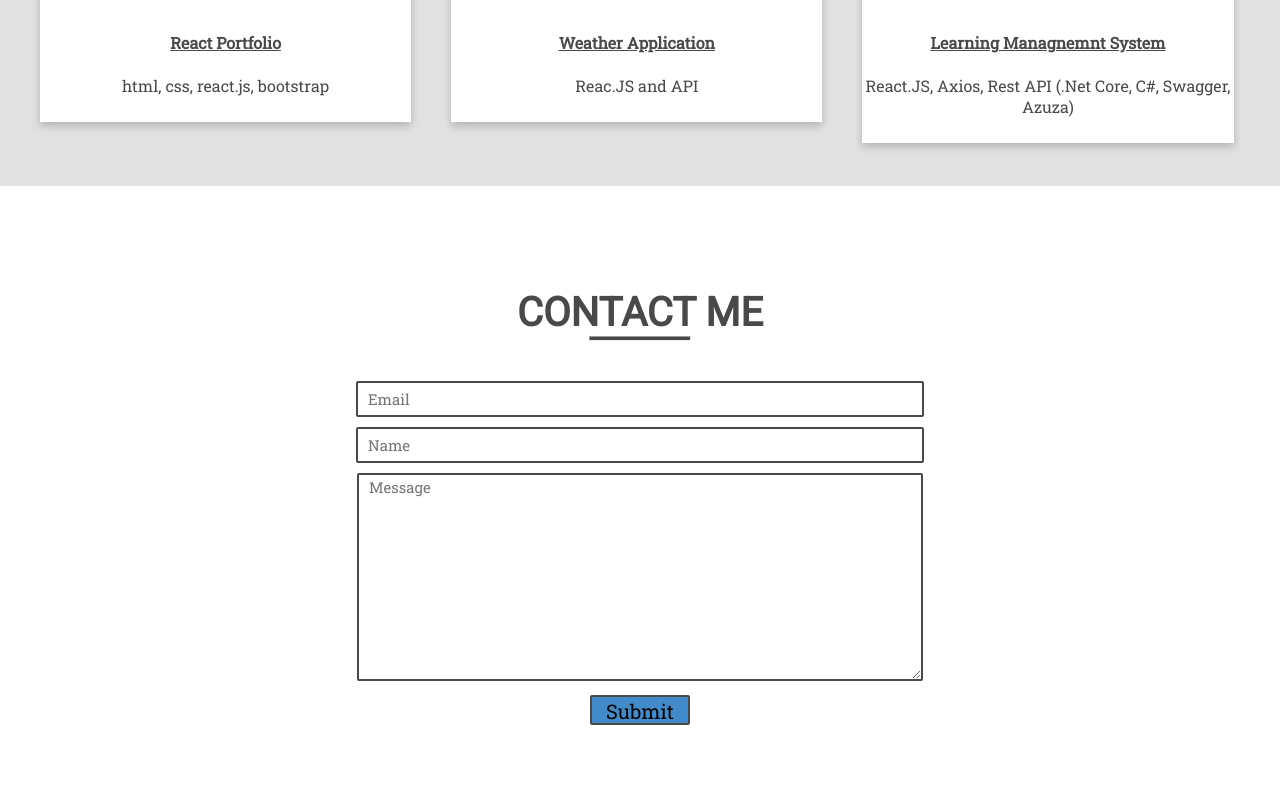
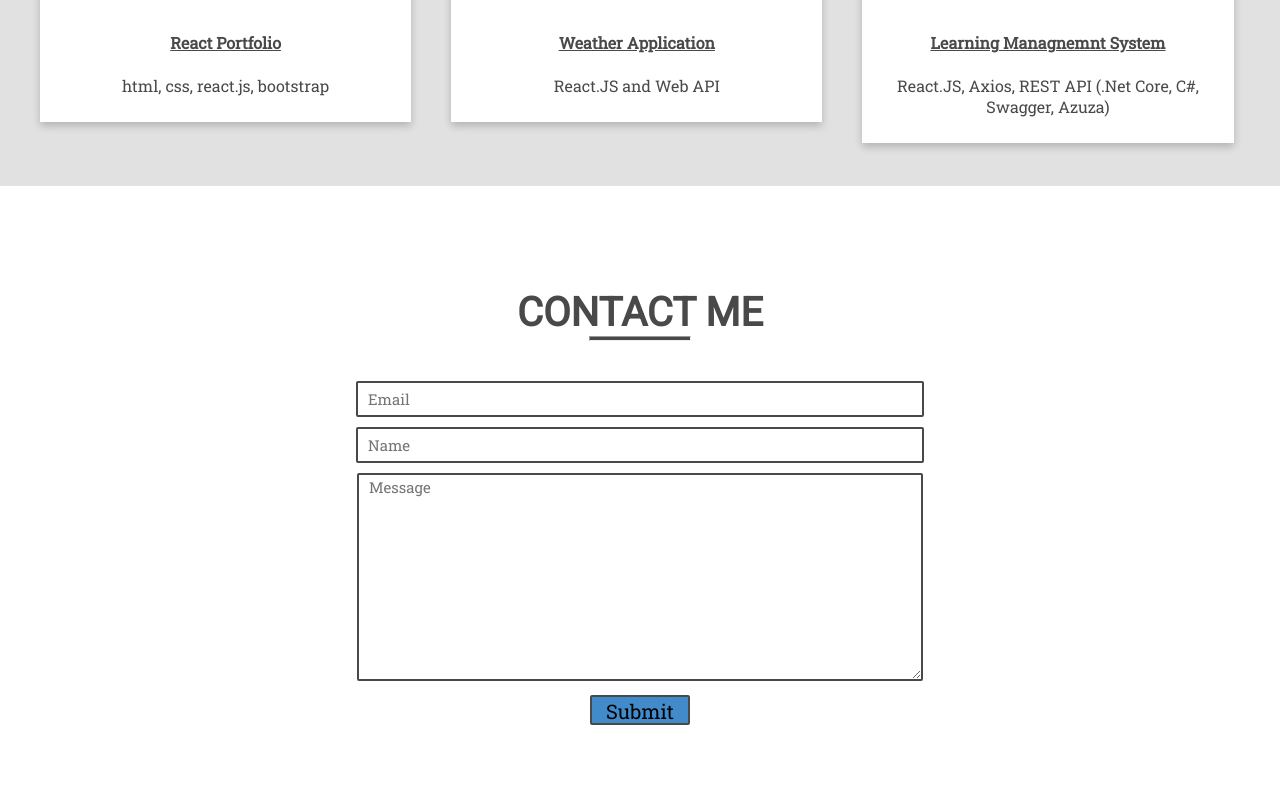
Before and after one commit to Chen-Lin-106/ChenLin-Portfolio, a plain HTML site: page index.html in a window 1280 px wide. Shown: the part 2217-3029 px from the top of the page. Drawn offline with nearby package versions, Linux system fonts and the light colour scheme.

Commit message:
fix typing

```diff
--- a/index.html
+++ b/index.html
@@ -95,7 +95,7 @@
              <img src="https://www.sketchappsources.com/resources/source-image/cloud_icons.png" alt="">
              <div>
                <h4><b>Weather Application</b></h4>
-               <p>Reac.JS and API</p>
+               <p>React.JS and Web API</p>
              </div>
            </div>
 
@@ -103,7 +103,7 @@
               <img src="https://images.yourstory.com/2017/04/61-learning-management-system.png?auto=compress" alt="">
               <div>
                 <h4><b>Learning Managnemnt System</b></h4>
-                <p>React.JS, Axios, Rest API (.Net Core, C#, Swagger, Azuza)</p>
+                <p>React.JS, Axios, REST API (.Net Core, C#, Swagger, Azuza)</p>
               </div>
             </div>
        </div>
```
